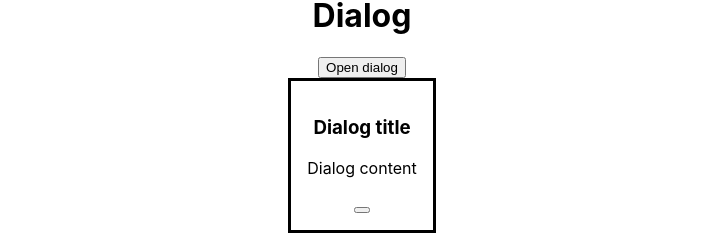
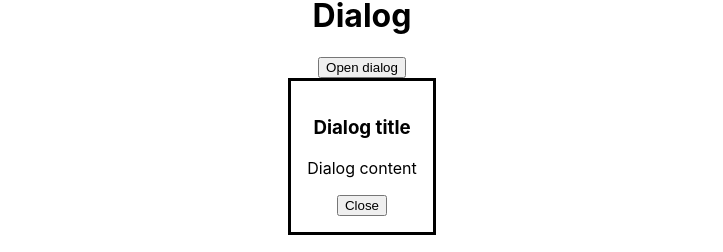
Before and after one commit to vitalymusic/web242_react, a React (Create React App) app: page / in a window 1280 px wide. Both pictures are taken after a click on the button "Open dialog". Shown: the part 545-797 px from the top of the page, without its empty margins (278-1001 px from the left). Built offline with nearby package versions, Linux system fonts and the light colour scheme.

Commit message:
reactState-1

```diff
--- a/src/App.js
+++ b/src/App.js
@@ -7,7 +7,7 @@ import UsersGrid from './UsersGrid/UsersGrid';
 
 
 export default function App() {
-  const [dialogState, setDialogState] = useState(true);
+  const [dialogState, setDialogState] = useState(false);
 
   const clickHandler = ()=>{
     setDialogState(!dialogState)
@@ -20,7 +20,7 @@ export default function App() {
       <UsersGrid />
       <h1>Dialog</h1>
       <button onClick={clickHandler}>Open dialog</button>
-      <Dialog open={dialogState}></Dialog>
+      <Dialog isOpen={dialogState} setDialogState={setDialogState}></Dialog>
 
     </div>
   );
--- a/src/Dialog/Dialog.js
+++ b/src/Dialog/Dialog.js
@@ -1,12 +1,16 @@
 export default function Dialog(props) {
-    console.log(props.open);
     return(
         <>
-        <dialog open>
-            <h3>Dialog title</h3>
-            <p>Dialog content</p>
-            <button></button>
-        </dialog>
+        {props.isOpen===true?(
+            <dialog open>
+                <h3>Dialog title</h3>
+                <p>Dialog content</p>
+                <button onClick={()=>{
+                    props.setDialogState(false)
+                }}>Close</button>
+            </dialog>)
+            :
+            (<></>)}
         </>
     )
 }
```
